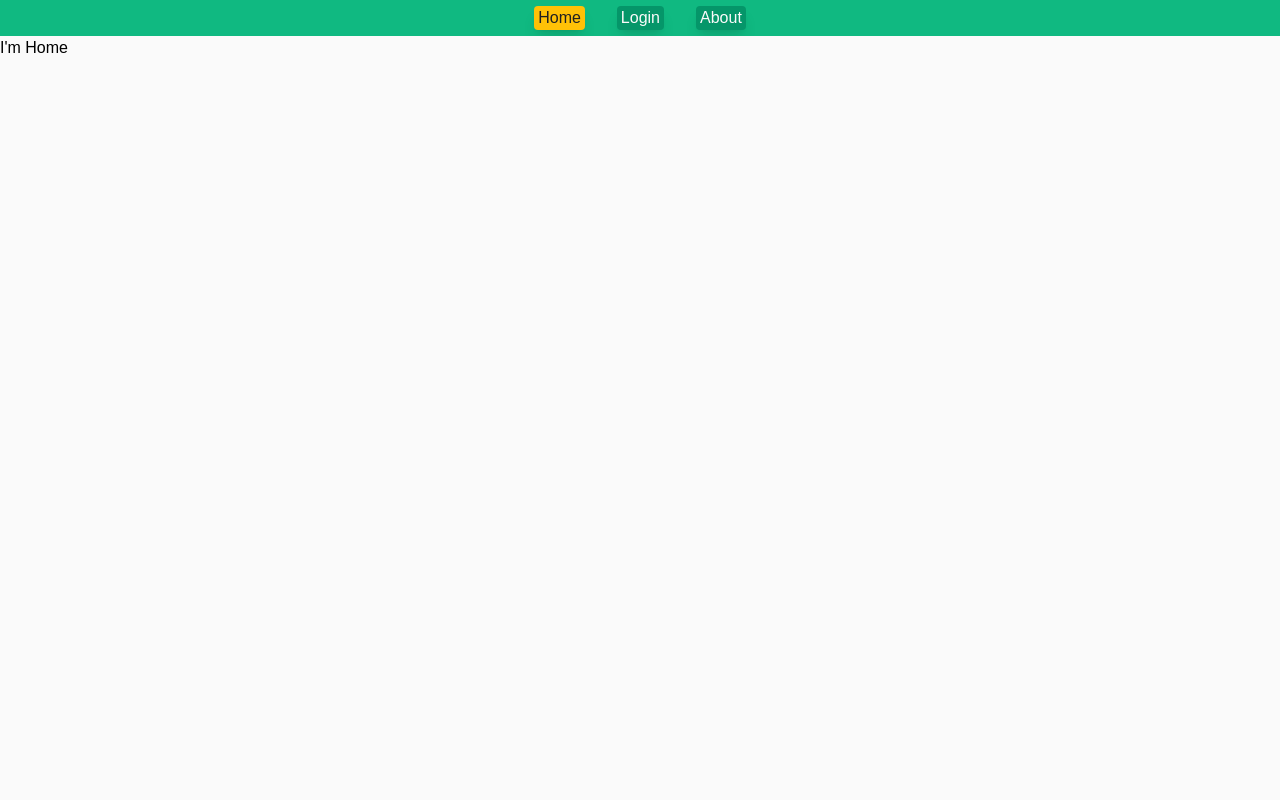
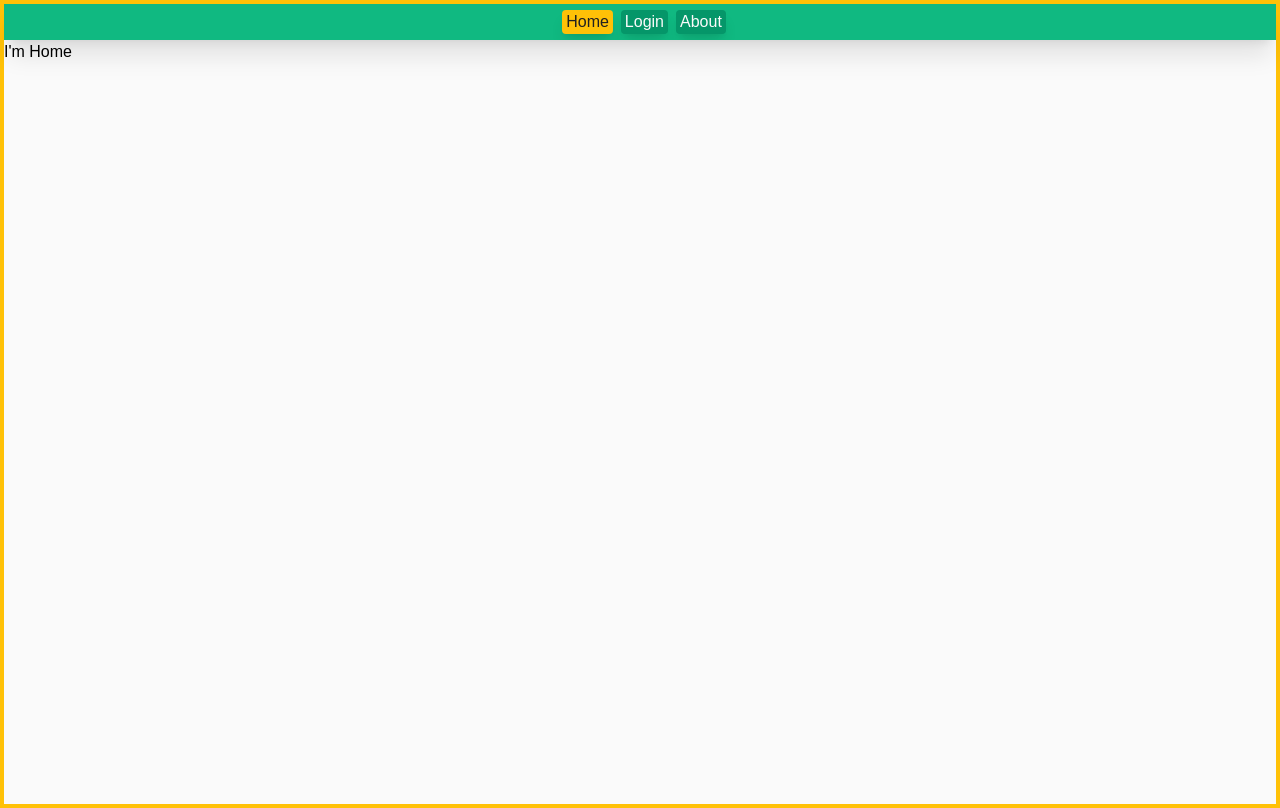
Before and after one commit to PH-Vieira/treme_terra, a Vue app in the folder app/: page / in a window 1280 px wide. Built offline with nearby package versions, Linux system fonts and the light colour scheme; what vue3-smooth-scroll would draw is missing.

Commit message:
fixed navbar responsiveness

```diff
--- a/app/src/App.vue
+++ b/app/src/App.vue
@@ -1,19 +1,20 @@
 <script setup>
 import { RouterLink, RouterView, useRouter } from 'vue-router'
 import { useMainStore } from './stores/main';
-import { computed, onMounted, watch } from 'vue';
+import { computed, onMounted, ref, watch } from 'vue';
 import { useLoginStore } from './stores/login/login';
 
 onMounted(() => {
   mainStore.set_debug_status(true)
 })
 
+const hamburger_toggle = ref(false)
 const mainStore = useMainStore()
 const login_store = useLoginStore()
 const router = useRouter()
 const routes = router.getRoutes().filter(route => route.meta.accessible)
 
-let filtered_routes = computed(() => {
+const filtered_routes = computed(() => {
   if (login_store.is_logged) {
     return routes.filter(route => route.name !== 'login')
   }
@@ -22,33 +23,156 @@ let filtered_routes = computed(() => {
 </script>
 
 <template>
-  <div class="flex flex-col">
-    <nav class="flex justify-center bg-emerald-500 h-9 shadow-xl">
-      <RouterLink
-      v-for="route in filtered_routes"
-      :key="route.name"
-      :to="route.path"
-      class="mx-4 my-auto px-1 border border-none rounded transition-colors bg-emerald-600 text-dark-gray-50 shadow-lg focus:outline-none focus:ring-2 focus:ring-emerald-700"
-      active-class="bg-mustard-yellow-500 text-dark-gray-900"
-      aria-label="Navegar para {{ route.meta.title || route.name }}">
-      {{ route.meta.title || route.name }}
-      </RouterLink>
+  <div class="
+  2xl:border-red-500
+  xl:border-mustard-yellow-500
+  lg:border-green-500
+  md:border-sky-500
+  sm:border-purple-500
+    sm:flex
+    sm:flex-col
+
+    flex
+    flex-row
+    transition-all
+    border-4
+    border-black">
+    <nav class="
+      sm:static
+      sm:flex
+      sm:flex-row
+      sm:h-9
+      sm:justify-center
+      sm:translate-x-0
+
+
+      custom_transition
+      fixed
+      justify-start
+      bg-emerald-500
+      h-screen
+      min-w-44
+      max-w-full
+      overflow-hidden
+      shadow-xl"
+      :class="{ 'translate-x-neg-120px': !hamburger_toggle }">
+      <div class="
+        sm:flex-row
+        flex-col
+        flex">
+        <div class="
+          sm:hidden
+          bg-none
+          h-16
+          w-16
+          ml-auto
+          cross
+          menu">
+          <label>
+            <input type="checkbox" v-model="hamburger_toggle" class="hidden">
+            <svg viewBox="0 0 100 100" xmlns="http://www.w3.org/2000/svg">
+              <circle cx="50" cy="50" r="30" fill="#059669" />
+              <path class="line--1" d="M0 70l28-28c2-2 2-2 7-2h64" />
+              <path class="line--2" d="M0 50h99" />
+              <path class="line--3" d="M0 30l28 28c2 2 2 2 7 2h64" />
+            </svg>
+          </label>
+        </div>
+        <div class="
+            sm:hidden
+            flex
+            w-full
+            h-1
+            border-t
+            border-emerald-700">
+        </div>
+        <RouterLink v-for="route in filtered_routes" :key="route.name" :to="route.path" class="
+            sm:my-auto
+
+            ml-2
+            mr-auto
+            my-2
+            px-1
+            border
+            border-none
+            rounded
+            custom-transition
+            bg-emerald-600
+            text-dark-gray-50
+            shadow-lg
+            focus:outline-none
+            focus:ring-2
+            focus:ring-emerald-700" active-class="
+            bg-mustard-yellow-500
+            text-dark-gray-900" aria-label="Navegar para {{ route.meta.title || route.name }}">
+          {{ route.meta.title || route.name }}
+        </RouterLink>
+      </div>
     </nav>
-    <RouterView class="routerView overflow-auto"/>
+
+    <RouterView class="
+      sm:m-0
+      ml-14
+      routerView
+      overflow-auto" />
   </div>
 </template>
 
-<style>
+<style scoped>
+path {
+  fill: none;
+  stroke: #ffffff;
+  stroke-width: 3;
+  stroke-linecap: round;
+  stroke-linejoin: round;
+  --length: 24;
+  --offset: -38;
+  stroke-dasharray: var(--length) var(--total-length);
+  stroke-dashoffset: var(--offset);
+  transition: all .8s cubic-bezier(.645, .045, .355, 1);
+}
+
+.cross input:checked+svg {
+
+  .line--1,
+  .line--3 {
+    --length: 22.627416998;
+  }
+
+  .line--2 {
+    --length: 0;
+  }
+}
+
+.menu {
+
+  .line--1,
+  .line--3 {
+    --total-length: 111.22813415527344;
+    --offset: -50.22813415527344;
+  }
+
+  .line--2 {
+    --total-length: 99;
+  }
+
+  input:checked+svg {
+    path {
+      transform: translateX(30px);
+    }
+
+    .line--1,
+    .line--3 {
+      --offset: -16.9705627485;
+    }
+
+    .line--2 {
+      --offset: -20;
+    }
+  }
+}
+
 .routerView {
   min-height: calc(100vh - 36px);
 }
-.height-transition {
-  transition: height 0.9s cubic-bezier(0.55, 0, 0.35, 0.95) 0s;
-}
-.rotation-transition {
-  transition: rotate .3s cubic-bezier(0.47, 0, 0.745, 0.715) 0s;
-}
-.opacity-transition {
-  transition: opacity 1s cubic-bezier(0.85, 0, 0.15, 1) 0s;
-}
 </style>
--- a/app/src/style/index.css
+++ b/app/src/style/index.css
@@ -9,3 +9,12 @@ html, body {
   padding: 0;
   font-family: Arial, Helvetica, sans-serif;
 }
+
+.custom_transition {
+  transition-timing-function: cubic-bezier(0.445, 0.05, 0.55, 0.95);
+  transition-duration: 1000ms;
+}
+
+.translate-x-neg-120px {
+  transform: translateX(-120px);
+}
```
